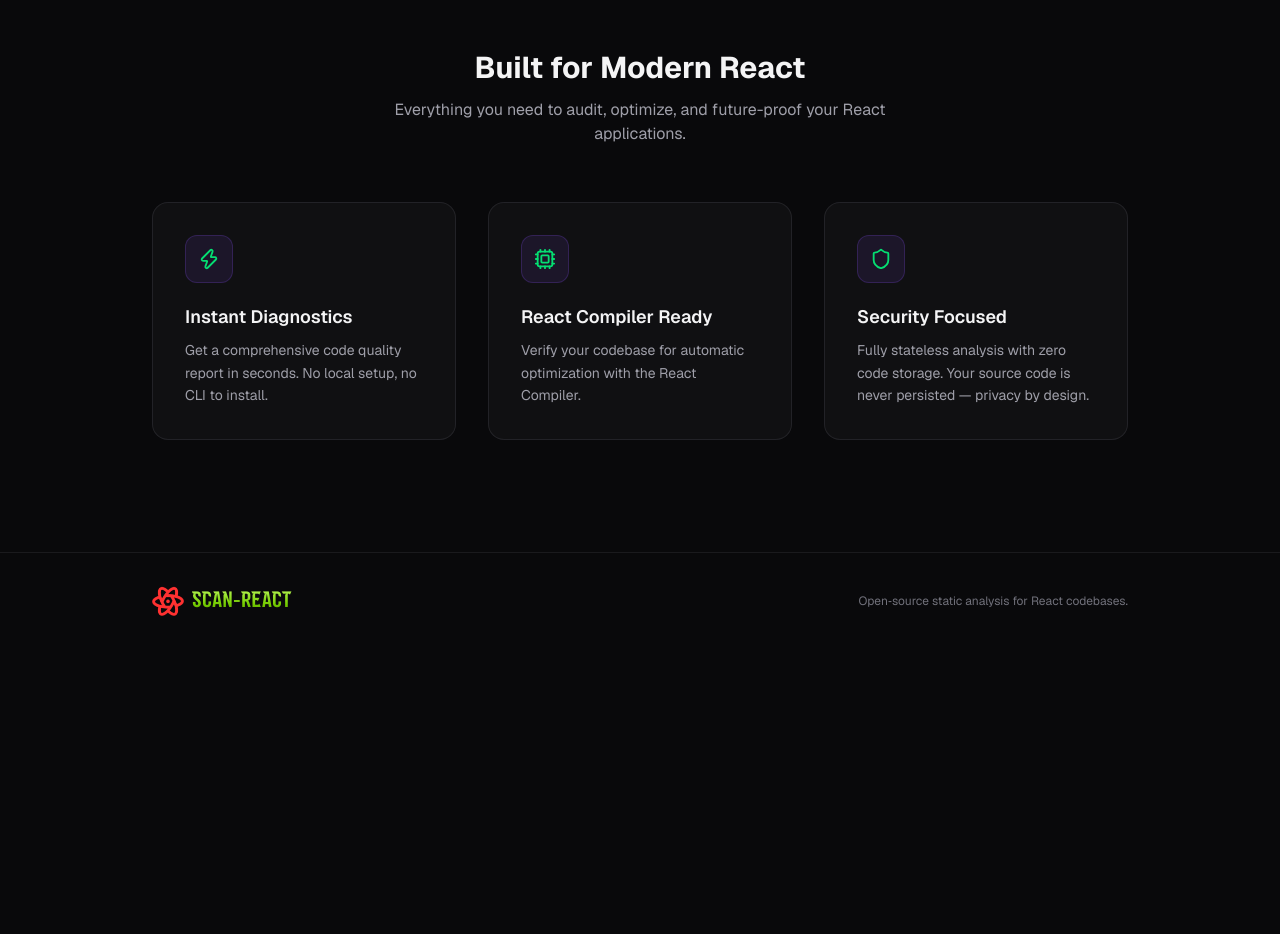
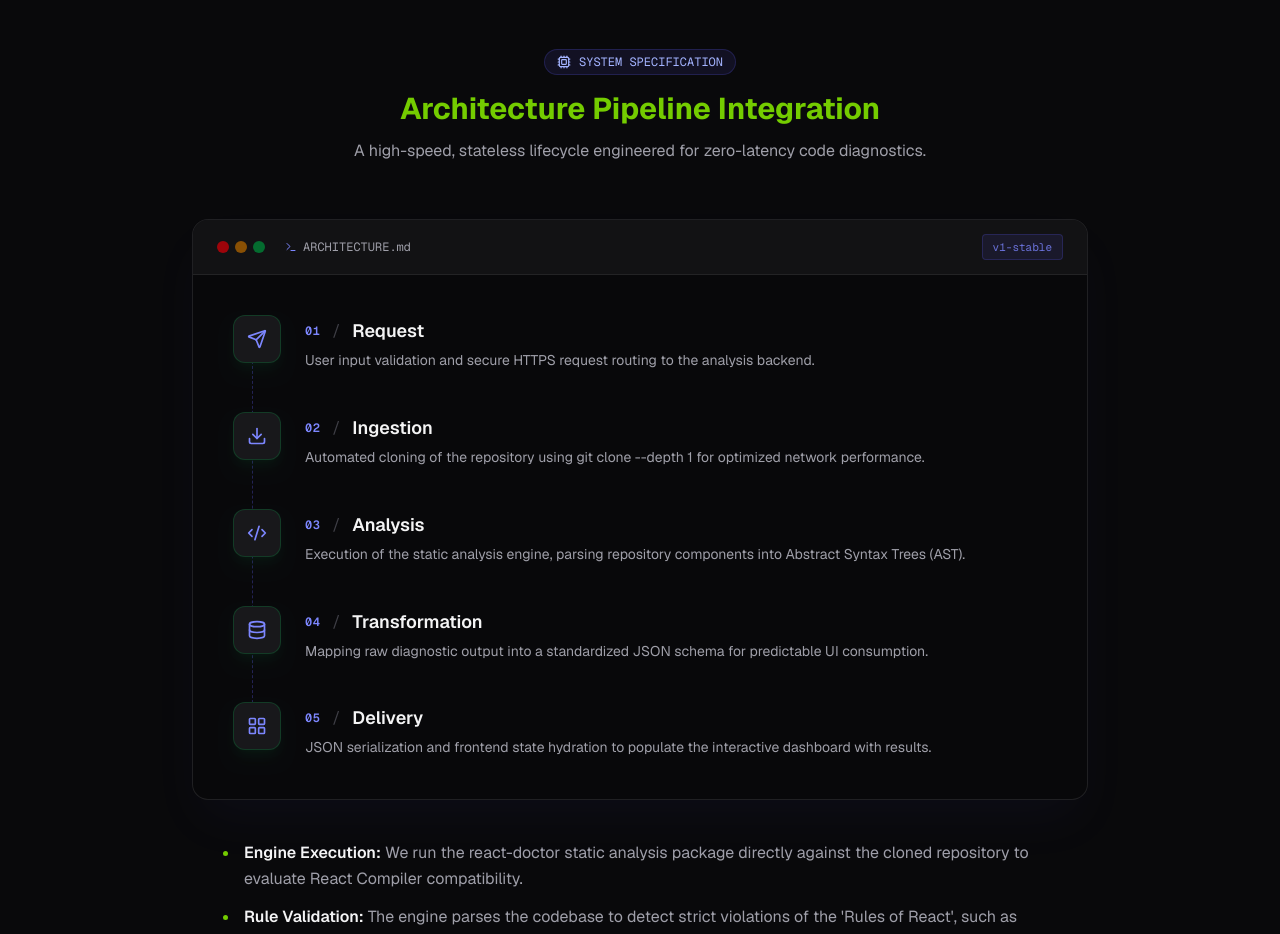
Before and after one commit to uzicodes/Scan-React, a Next.js app in the folder frontend/: page / in a window 1280 px wide. Shown: the part 820-1754 px from the top of the page. Before the commit the page ends 1469 px from the top, so only its background shows below. Built offline with nearby package versions, Linux system fonts and the light colour scheme.

Commit message:
feat: 'pipeline' section added on Homepage.

```diff
--- /dev/null
+++ b/frontend/src/app/components/Pipeline.tsx
@@ -0,0 +1,152 @@
+'use client';
+
+import { Send, Download, Code2, Database, LayoutGrid, Cpu, Terminal } from 'lucide-react';
+
+const engineDetails = [
+  {
+    title: 'Engine Execution',
+    description:
+      'We run the react-doctor static analysis package directly against the cloned repository to evaluate React Compiler compatibility.',
+  },
+  {
+    title: 'Rule Validation',
+    description:
+      "The engine parses the codebase to detect strict violations of the 'Rules of React', such as mutated props and invalid hook dependencies.",
+  },
+  {
+    title: 'Smart Categorization',
+    description:
+      'The raw output is transformed into two severities: Errors (critical compiler blockers) and Warnings (architectural anti-patterns).',
+  },
+  {
+    title: 'Contextual Delivery',
+    description:
+      'Results are bundled into a JSON payload with precise file paths, line numbers, and code snippets to hydrate the debugging UI.',
+  },
+] as const;
+
+const stages = [
+  {
+    step: '01',
+    title: 'Request',
+    description:
+      'User input validation and secure HTTPS request routing to the analysis backend.',
+    icon: Send,
+  },
+  {
+    step: '02',
+    title: 'Ingestion',
+    description:
+      'Automated cloning of the repository using git clone --depth 1 for optimized network performance.',
+    icon: Download,
+  },
+  {
+    step: '03',
+    title: 'Analysis',
+    description:
+      'Execution of the static analysis engine, parsing repository components into Abstract Syntax Trees (AST).',
+    icon: Code2,
+  },
+  {
+    step: '04',
+    title: 'Transformation',
+    description:
+      'Mapping raw diagnostic output into a standardized JSON schema for predictable UI consumption.',
+    icon: Database,
+  },
+  {
+    step: '05',
+    title: 'Delivery',
+    description:
+      'JSON serialization and frontend state hydration to populate the interactive dashboard with results.',
+    icon: LayoutGrid,
+  },
+] as const;
+
+export default function PipelineSection() {
+  return (
+    <section id="pipeline-section" className="relative z-10 w-full max-w-5xl mx-auto px-6 py-20 sm:py-28">
+      {/* Section Header */}
+      <div className="text-center mb-14">
+        <div className="inline-flex items-center gap-2 px-3 py-1 rounded-full text-xs font-mono bg-indigo-500/10 text-indigo-300 border border-indigo-500/20 mb-4">
+          <Cpu size={14} className="text-white-400" />
+          SYSTEM SPECIFICATION
+        </div>
+        <h2 className="text-2xl sm:text-3xl font-bold text-[#74cc00] mb-3">
+          Architecture Pipeline Integration
+        </h2>
+        <p className="text-zinc-400 text-base max-w-xl mx-auto">
+          A high-speed, stateless lifecycle engineered for zero-latency code diagnostics.
+        </p>
+      </div>
+
+      {/* Documentation Excerpt Card */}
+      <div className="w-full max-w-4xl mx-auto bg-zinc-950/80 border border-zinc-800/80 rounded-2xl overflow-hidden shadow-2xl shadow-indigo-500/5 backdrop-blur-xl">
+        {/* Terminal / Documentation Top Bar */}
+        <div className="flex items-center justify-between px-6 py-3.5 border-b border-zinc-800/80 bg-zinc-900/70">
+          <div className="flex items-center gap-2">
+            <div className="flex gap-1.5">
+              <span className="w-3 h-3 rounded-full bg-red-700/80" />
+              <span className="w-3 h-3 rounded-full bg-yellow-700/80" />
+              <span className="w-3 h-3 rounded-full bg-green-700/80" />
+            </div>
+            <span className="ml-3 font-mono text-xs text-zinc-400 flex items-center gap-1.5">
+              <Terminal size={12} className="text-indigo-400" />
+              ARCHITECTURE.md
+            </span>
+          </div>
+          <span className="font-mono text-[11px] text-indigo-400/80 bg-indigo-500/10 px-2.5 py-1 rounded border border-indigo-500/20">
+            v1-stable
+          </span>
+        </div>
+
+        {/* Stepper Body */}
+        <div className="p-6 sm:p-10 relative">
+          {/* Vertical connecting dashed line */}
+          <div className="absolute left-[43px] sm:left-[59px] top-14 bottom-14 w-0 border-l border-dashed border-indigo-500/30 pointer-events-none" />
+
+          <div className="space-y-8 sm:space-y-10">
+            {stages.map((stage, index) => {
+              const Icon = stage.icon;
+              return (
+                <div key={stage.step} className="relative flex items-start gap-5 sm:gap-6 group">
+                  {/* Stepper Node / Icon Container */}
+                  <div className="relative z-10 w-11 h-11 sm:w-12 sm:h-12 rounded-xl bg-zinc-900 border border-green-500/20 flex items-center justify-center shrink-0 shadow-lg shadow-green-500/5 transition-all duration-300 group-hover:bg-indigo-500/10 group-hover:border-green-500/40 group-hover:scale-105">
+                    <Icon size={20} className="text-indigo-400 transition-colors duration-300 group-hover:text-green-300" />
+                  </div>
+
+                  {/* Step Content */}
+                  <div className="flex-1 min-w-0 pt-0.5">
+                    <div className="flex flex-col sm:flex-row sm:items-center gap-1 sm:gap-3 mb-1">
+                      <span className="font-mono text-xs font-semibold text-indigo-400 tracking-wider uppercase">
+                        {stage.step}
+                      </span>
+                      <span className="hidden sm:inline text-zinc-700">/</span>
+                      <h3 className="text-base sm:text-lg font-semibold text-zinc-100 group-hover:text-white transition-colors">
+                        {stage.title}
+                      </h3>
+                    </div>
+                    <p className="text-sm text-zinc-400 leading-relaxed font-sans">
+                      {stage.description}
+                    </p>
+                  </div>
+                </div>
+              );
+            })}
+          </div>
+        </div>
+      </div>
+
+      {/* Engine Details Bullet Points */}
+      <div className="w-full max-w-4xl mx-auto mt-10 px-4 sm:px-6">
+        <ul className="list-disc list-outside ml-6 space-y-3 text-sm sm:text-base text-zinc-400 leading-relaxed font-sans marker:text-[#74cc00]">
+          {engineDetails.map((detail) => (
+            <li key={detail.title} className="pl-1">
+              <strong className="text-zinc-100 font-semibold">{detail.title}:</strong> {detail.description}
+            </li>
+          ))}
+        </ul>
+      </div>
+    </section>
+  );
+}
--- a/frontend/src/app/page.tsx
+++ b/frontend/src/app/page.tsx
@@ -5,6 +5,7 @@ import Image from 'next/image';
 import { Zap, Shield, Cpu } from 'lucide-react';
 import ScanForm from './components/ScanForm';
 import FeatureCard from './components/FeatureCard';
+import Pipeline from './components/Pipeline';
 
 const features = [
   {
@@ -94,10 +95,8 @@ export default function Home() {
         </div>
       </section>
 
-      {/* ---- Divider shimmer ---- */}
-      <div className="relative z-10 w-full max-w-3xl mx-auto px-6">
-        <div className="h-px w-full animate-shimmer rounded-full" />
-      </div>
+      {/* ---- Data Pipeline Architecture Section ---- */}
+      <Pipeline />
 
       {/* ---- Features Grid ---- */}
       <section
@@ -105,7 +104,7 @@ export default function Home() {
         className="relative z-10 w-full max-w-5xl mx-auto px-6 py-20 sm:py-28"
       >
         <div className="text-center mb-14 animate-fade-in-up-delay-3">
-          <h2 className="text-2xl sm:text-3xl font-bold text-zinc-100 mb-3">
+          <h2 className="text-2xl sm:text-3xl font-bold text-[#74cc00] mb-3">
             Built for Modern React
           </h2>
           <p className="text-zinc-400 text-base max-w-xl mx-auto">
```
